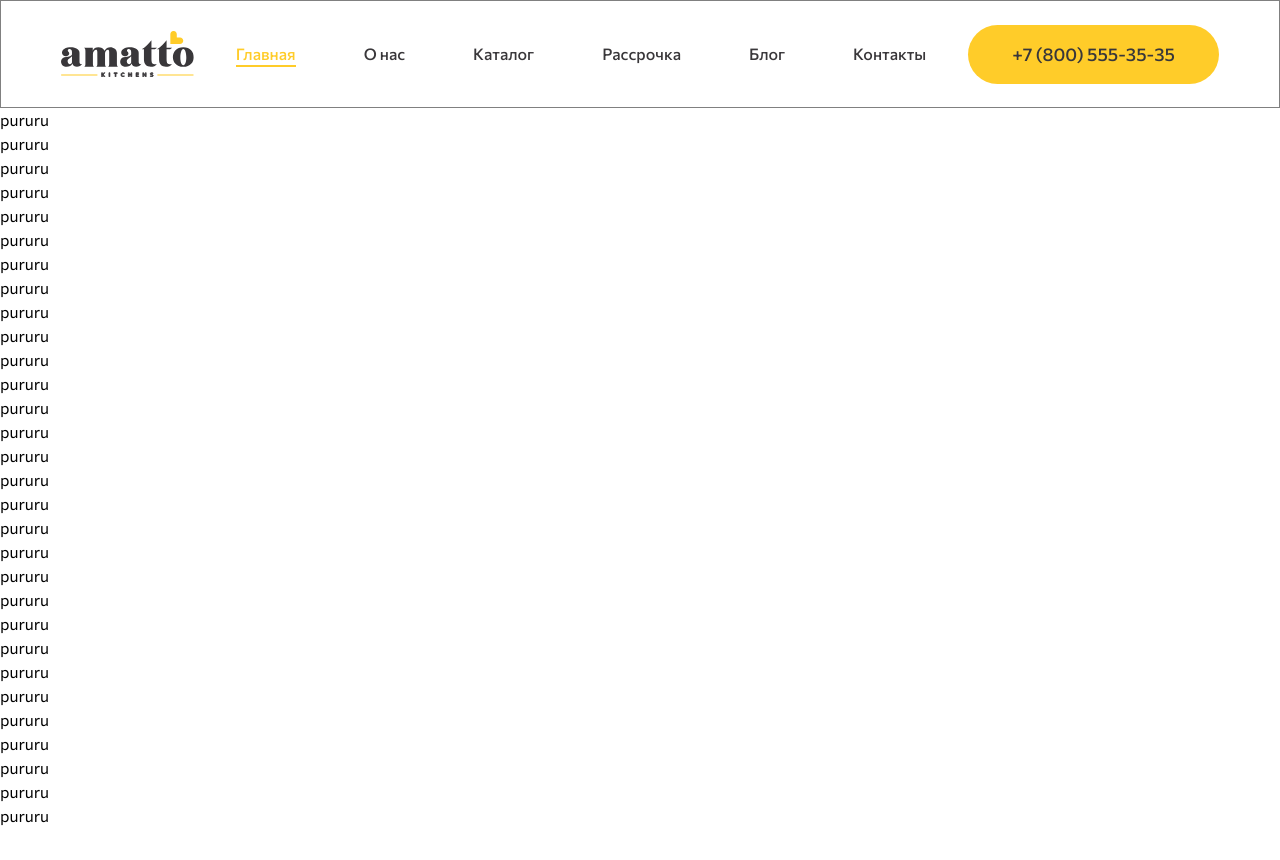
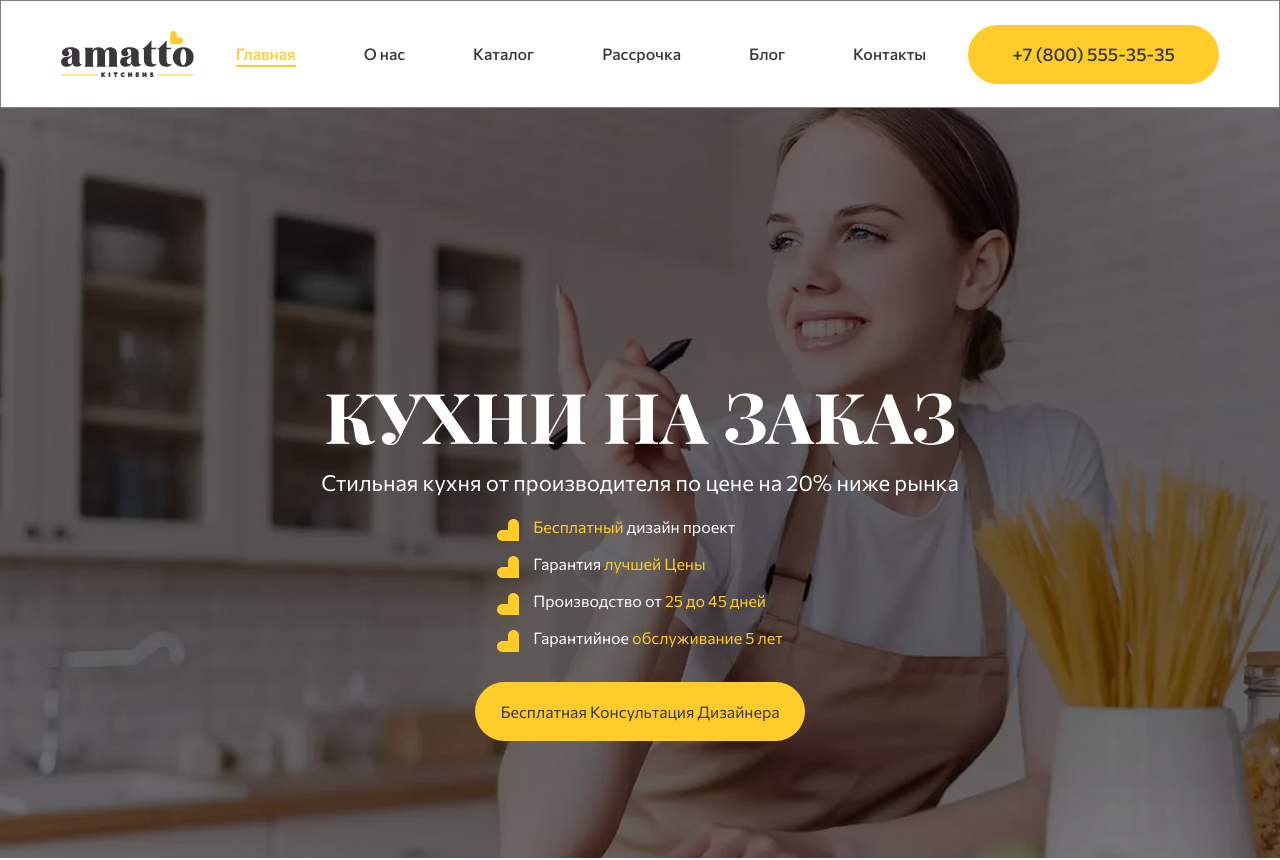
Before and after one commit to Anastasia2112/react-kitchen, a React (Vite) app: page / in a window 1280 px wide. Shown: the top 860 px of the page. Before the commit the page ends 828 px from the top, so only its background shows below. Built offline with nearby package versions, Linux system fonts and the light colour scheme.

Commit message:
hero section desktop

```diff
--- /dev/null
+++ b/src/pages/homePage/ui/heroSection/heroSection.scss
@@ -0,0 +1,64 @@
+$hero-section-width: 750px;
+
+.hero {
+  &__section {
+    width: 100%;
+    height: 750px;
+    background-color: #000;
+    background-image: url("../../../../shared/assets/bg-ghost.png");
+    background-size: auto 100%;
+    background-position: center;
+
+    color: var(--white);
+    display: flex;
+    flex-direction: column;
+    justify-content: flex-end;
+    align-items: center;
+  }
+
+  &__content {
+    margin-bottom: calc($hero-section-width/6.4);
+    display: flex;
+    flex-direction: column;
+    align-items: center;
+  }
+
+  &__heading {
+    font-family: "Playfair Display", serif;
+    font-weight: 800;
+    font-size: 70px;
+    text-transform: uppercase;
+    line-height: 1.3;
+    margin-bottom: 5px;
+  }
+
+  &__subheading {
+    font-size: 22px;
+    margin-bottom: 20px;
+  }
+
+  &__list {
+    display: flex;
+    flex-direction: column;
+    gap: 15px;
+    margin-bottom: 30px;
+
+    li {
+      display: flex;
+      gap: 14px;
+      font-size: 16px;
+      line-height: 1;
+    }
+
+    &__highlight {
+      color: var(--brand-color);
+    }
+  }
+
+  &__button {
+    color: var(--dark-gray);
+    border-radius: 40px;
+    padding: 20px 25px;
+    background-color: var(--brand-color);
+  }
+}
--- /dev/null
+++ b/src/pages/homePage/ui/heroSection/heroSection.tsx
@@ -0,0 +1,30 @@
+import "./heroSection.scss";
+import MarkerIcon from './assets/marker-icon.svg?react';
+
+export const HeroSection = () => {
+  const highlight = (text) => <span className="hero__list__highlight">{text}</span>;
+  const listItems = [
+    <span>{highlight('Бесплатный')} дизайн проект</span>,
+    <span>Гарантия {highlight('лучшей Цены')}</span>,
+    <span>Производство от {highlight('25 до 45 дней')}</span>,
+    <span>Гарантийное {highlight('обслуживание 5 лет')}</span>,
+  ]
+
+  return (
+    <section className="hero__section">
+      <div className="hero__content">
+        <h1 className="hero__heading">Кухни на заказ</h1>
+        <h4 className="hero__subheading">Стильная кухня от производителя по цене на 20% ниже рынка</h4>
+        <ul className="hero__list">
+          {listItems.map(item =>
+            <li><MarkerIcon />{item}</li>
+          )}
+        </ul>
+        <button className="hero__button">
+          Бесплатная Консультация Дизайнера
+        </button>
+      </div>
+
+    </section>
+  )
+}
--- a/src/pages/homePage/ui/homePage.tsx
+++ b/src/pages/homePage/ui/homePage.tsx
@@ -1,10 +1,15 @@
+import { HeroSection } from "./heroSection/heroSection";
+
 export const HomePage = () => {
   return (
     <>
-      {Array(30)
-        .fill('')
-        .map(item => <p>pururu</p>)
-      }
+      <HeroSection />
+      <section>
+        {Array(30)
+          .fill('')
+          .map(item => <p>pururu</p>)
+        }
+      </section>
     </>
   )
 }
```
Also changed, not shown: src/pages/homePage/ui/heroSection/assets/marker-icon.svg (added), src/shared/assets/bg-ghost.png (added).
